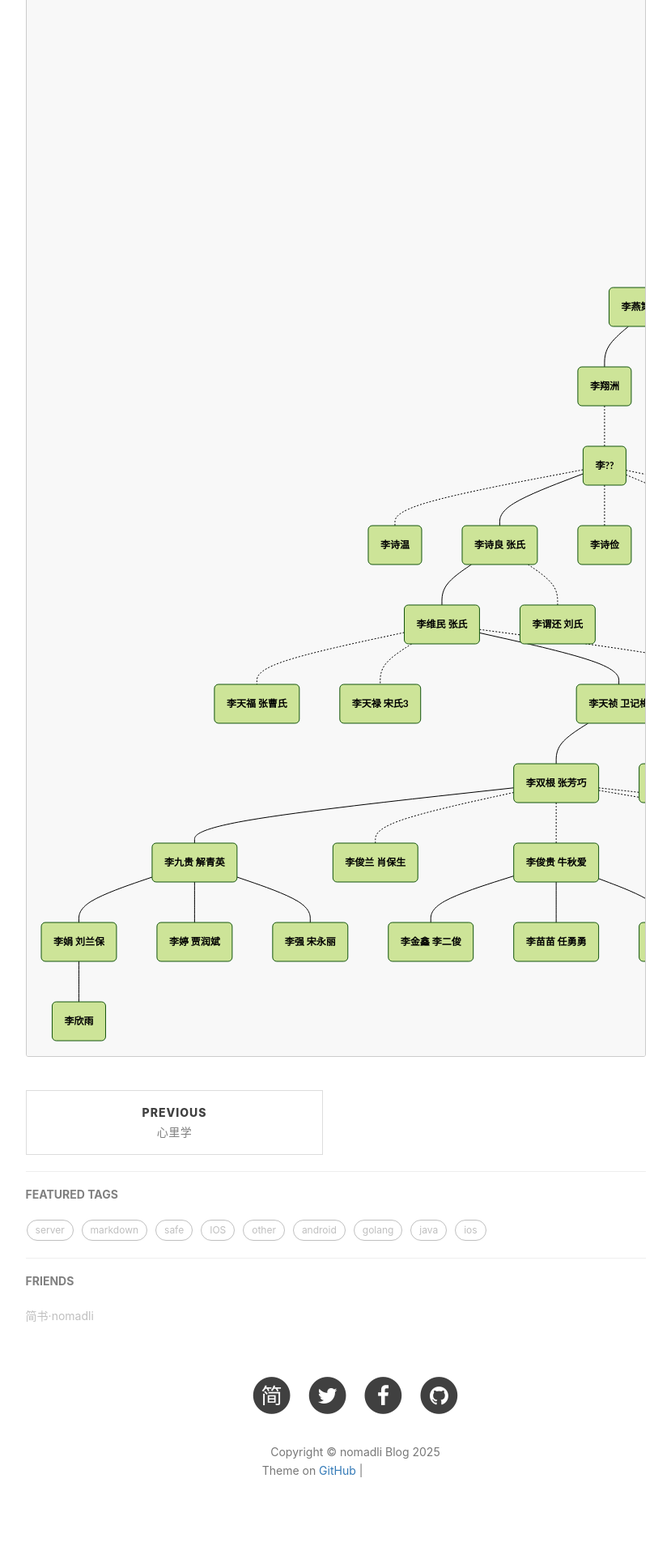
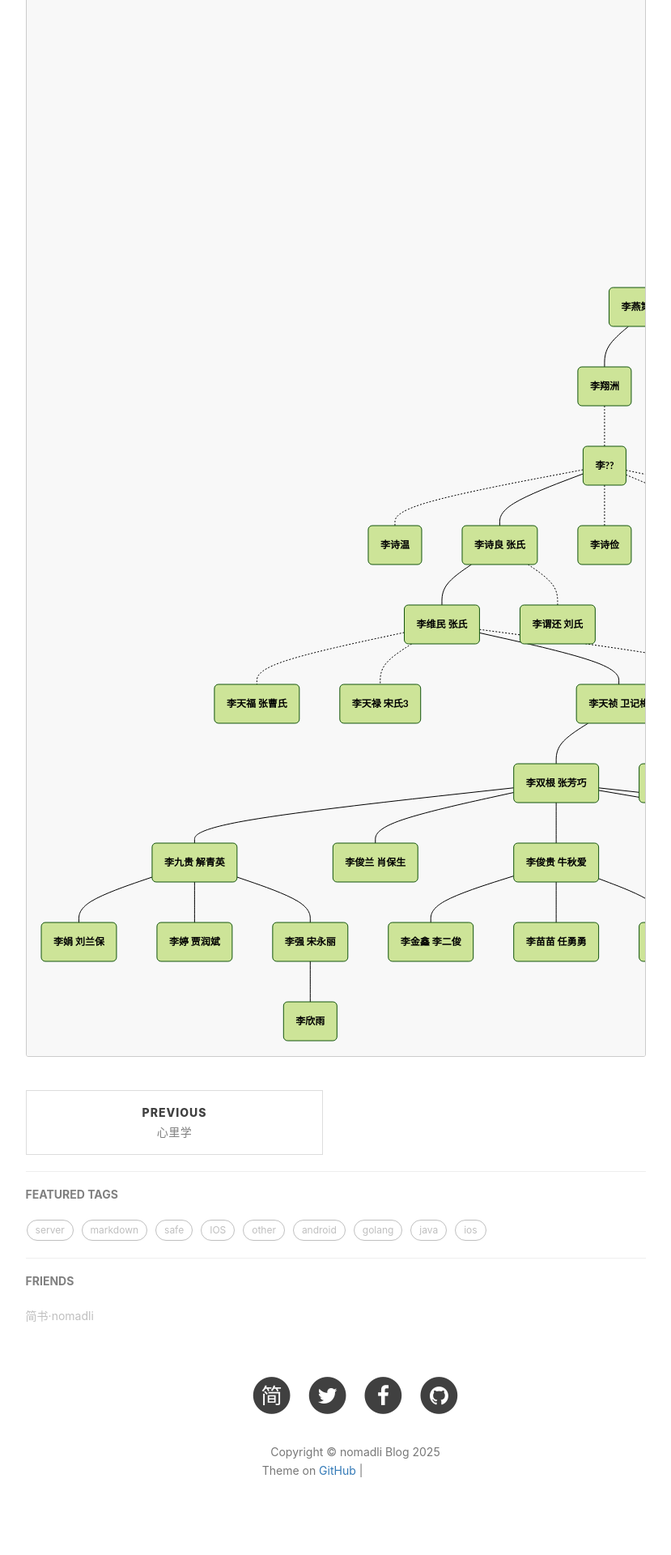
Before and after one commit to nomadli/nomadli.github.io, a Jekyll site: the page built from _posts/2025-02-10-genealogy.md, in a window 1280 px wide. Shown: the part 1477-3397 px from the top of the page at 81% size, without its empty margins (201-1030 px from the left). Built offline with Jekyll 4.4.1, drawn with Linux system fonts in a browser that asks for light colours; nearby versions of some CDN libraries; comment, search, counter and statistics services are not loaded; grey boxes are pictures that could not be loaded.

```diff
--- a/_posts/2025-02-10-genealogy.md
+++ b/_posts/2025-02-10-genealogy.md
@@ -113,10 +113,10 @@ zp018001 -.- zp019004
 zp019003 --- zp020001
 zp019003 -.- zp020002
 zp020001 --- zp021001
-zp020001 -.- zp021002
-zp020001 -.- zp021003
-zp020001 -.- zp021004
-zp020001 -.- zp021005
+zp020001 --- zp021002
+zp020001 --- zp021003
+zp020001 --- zp021004
+zp020001 --- zp021005
 zp021001 --- zp022001
 zp021001 --- zp022002
 zp021001 --- zp022003
```
Also changed, not shown: other parts of _posts/2025-02-10-genealogy.md (+1 -1 lines), _posts/2025-02-07-psychology.md (+2 -2 lines).
